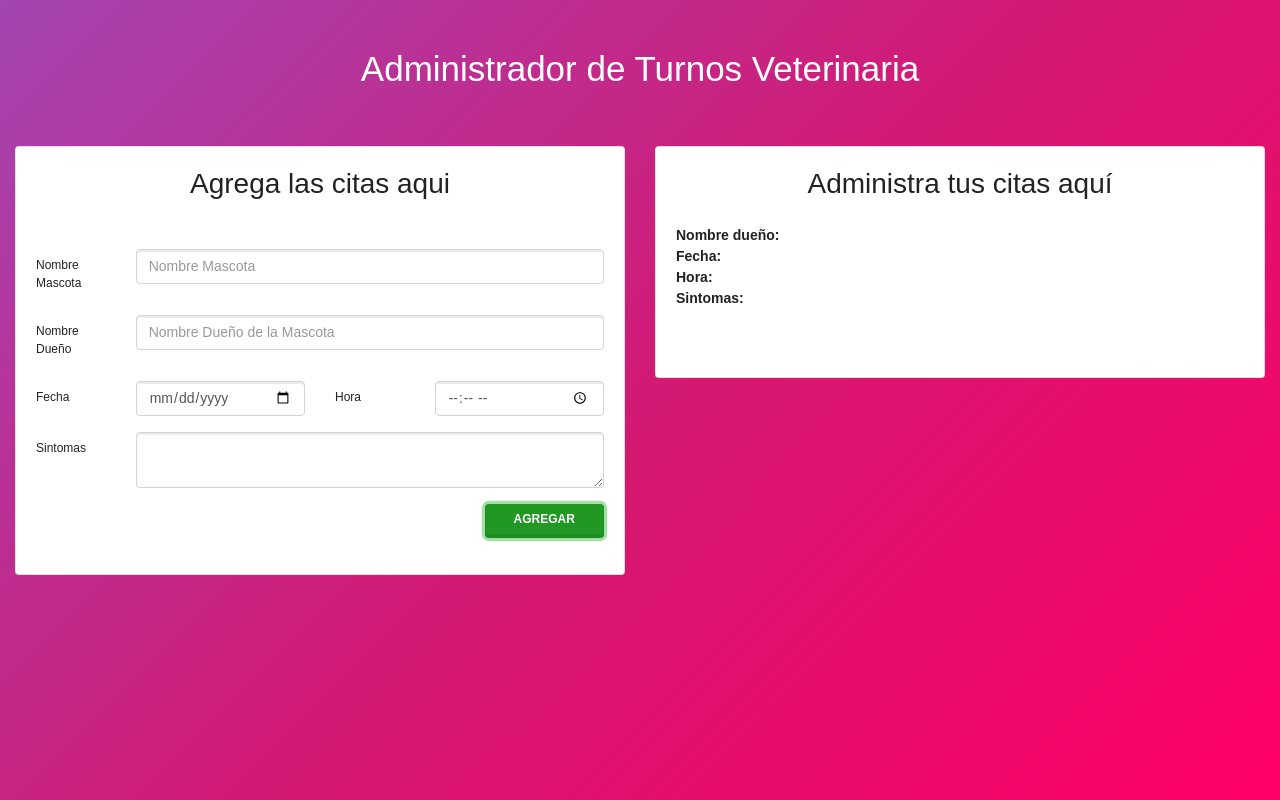
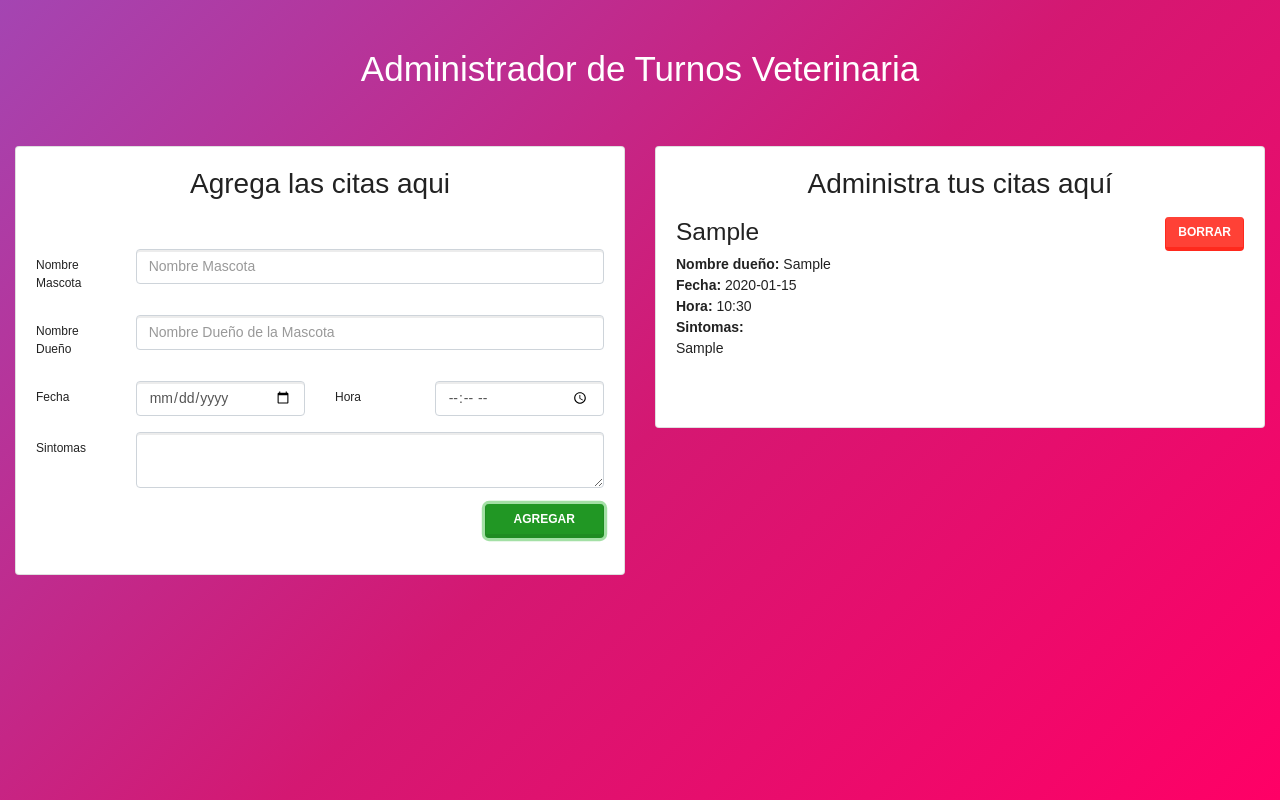
Before and after one commit to JoniAguero/adm-veterinaria-react, a React (Create React App) app: page / in a window 1280 px wide. Both pictures are taken after typing "Sample", "Sample", "2020-01-15", "10:30", "Sample" into the empty fields and a click on the button "AGREGAR". Built offline with nearby package versions, Linux system fonts and the light colour scheme.

Commit message:
Avances varios + Delete

```diff
--- a/src/App.js
+++ b/src/App.js
@@ -24,6 +24,21 @@ class App extends Component {
     })
   }
 
+  borrarCita = (id) => {
+
+    //Creacmos copia de State citas
+    const citas = { ...this.state.citas };
+
+    //Eliminados por id
+    delete citas[id];
+
+    //Actualizamos state
+    this.setState({
+      citas
+    })
+
+  }
+
   render() {
     return (
       <div className="App">
@@ -34,7 +49,8 @@ class App extends Component {
               <Formulario agregarCita={this.agregarCita} />
             </div>
             <div className="col-md-6">
-              <ListarCitas citas={this.state.citas} />
+              <ListarCitas citas={this.state.citas}
+                borrarCita={this.borrarCita}/>
             </div>
           </div>
         </div>
--- a/src/components/Cita.js
+++ b/src/components/Cita.js
@@ -1,24 +1,30 @@
 import React, { Component } from 'react'
 
 export class Cita extends Component {
+
   render() {
-      console.log(this.props.info);
 
-      const {fecha, hora, duenio, mascota, sintomas} = this.props.info;
+    const { fechaRef, horaRef, montoDuenioRef, nombreMascotaRef, sintomasRef} = this.props.info;
+
     return (
       <div className="media mt-3">
             <div className="media-body">
-                <h3 className="mt-0">{mascota}</h3>
-                <p className="card-text"><span> Nombre dueño: </span>{duenio}</p>
-                <p className="card-text"><span> Fecha: </span>{fecha}</p>
-                <p className="card-text"><span> Hora: </span>{hora}</p>
+                <h3 className="mt-0">{nombreMascotaRef}</h3>
+          <p className="card-text"><span> Nombre dueño: </span>{montoDuenioRef}</p>
+          <p className="card-text"><span> Fecha: </span>{fechaRef}</p>
+          <p className="card-text"><span> Hora: </span>{horaRef}</p>
                 <p className="card-text"><span> Sintomas: </span> <br />
-                    {sintomas}
+            {sintomasRef}
                 </p>
             </div>
+        <div className="row">
+          <div className="col-sm-3">
+            <button type="submit" className="btn btn-danger" onClick={ () => this.props.borrarCita(this.props.idCita) } >Borrar</button>
+          </div>
+        </div>
       </div>
     )
   }
 }
 
-export default Cita
+export default Cita;
--- a/src/components/Formulario.js
+++ b/src/components/Formulario.js
@@ -76,4 +76,4 @@ export class Formulario extends Component {
     }
 }
 
-export default Formulario
+export default Formulario;
--- a/src/components/ListarCitas.js
+++ b/src/components/ListarCitas.js
@@ -10,7 +10,10 @@ export class ListarCitas extends Component {
                     <h2 className="card-title text-center"> Administra tus citas aquí </h2>
                     <div className="lista-citas">
                         {Object.keys(this.props.citas).map(cita => (
-                            <Cita key={cita} info={this.props.citas[cita]}/>
+                            <Cita key={cita}
+                                  idCita={cita}
+                                  info={this.props.citas[cita]}
+                                  borrarCita={this.props.borrarCita}/>
                         ))}
                     </div>
                 </div>
@@ -20,4 +23,4 @@ export class ListarCitas extends Component {
   }
 }
 
-export default ListarCitas
+export default ListarCitas;
```
